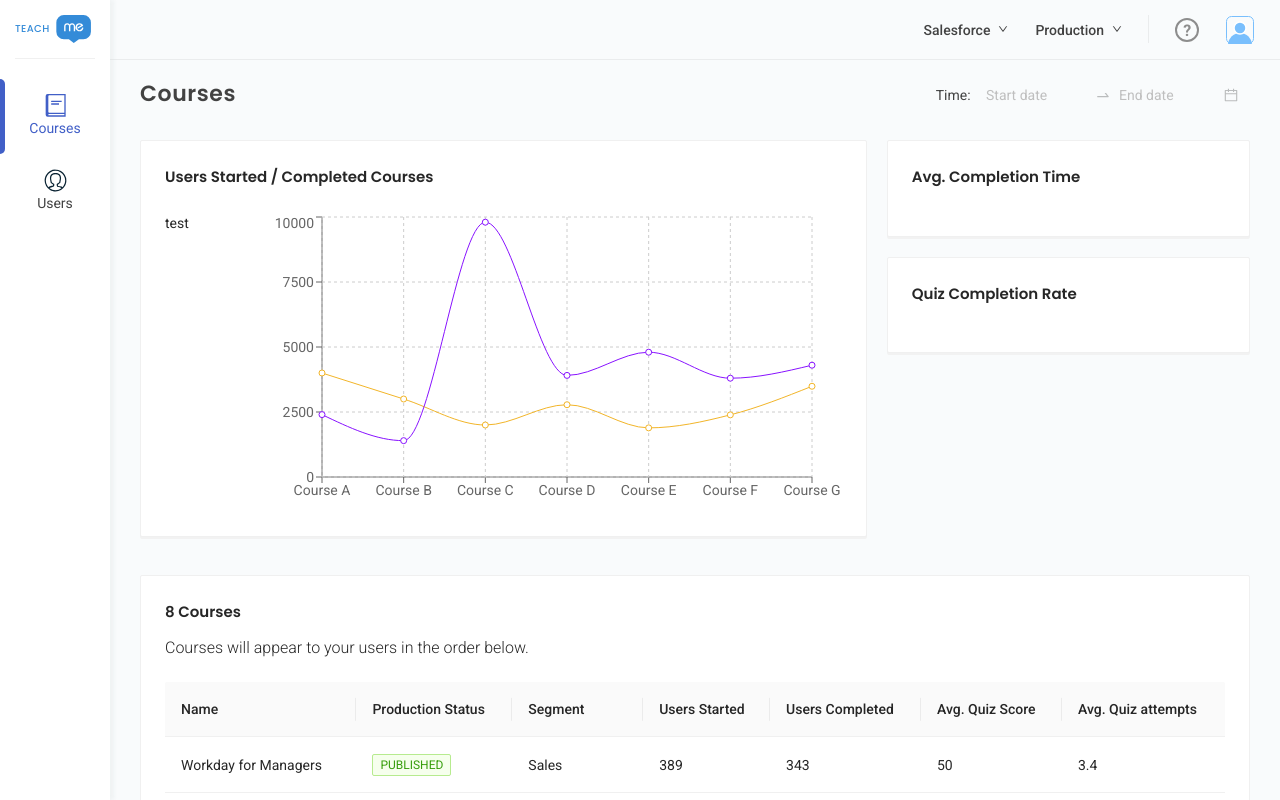
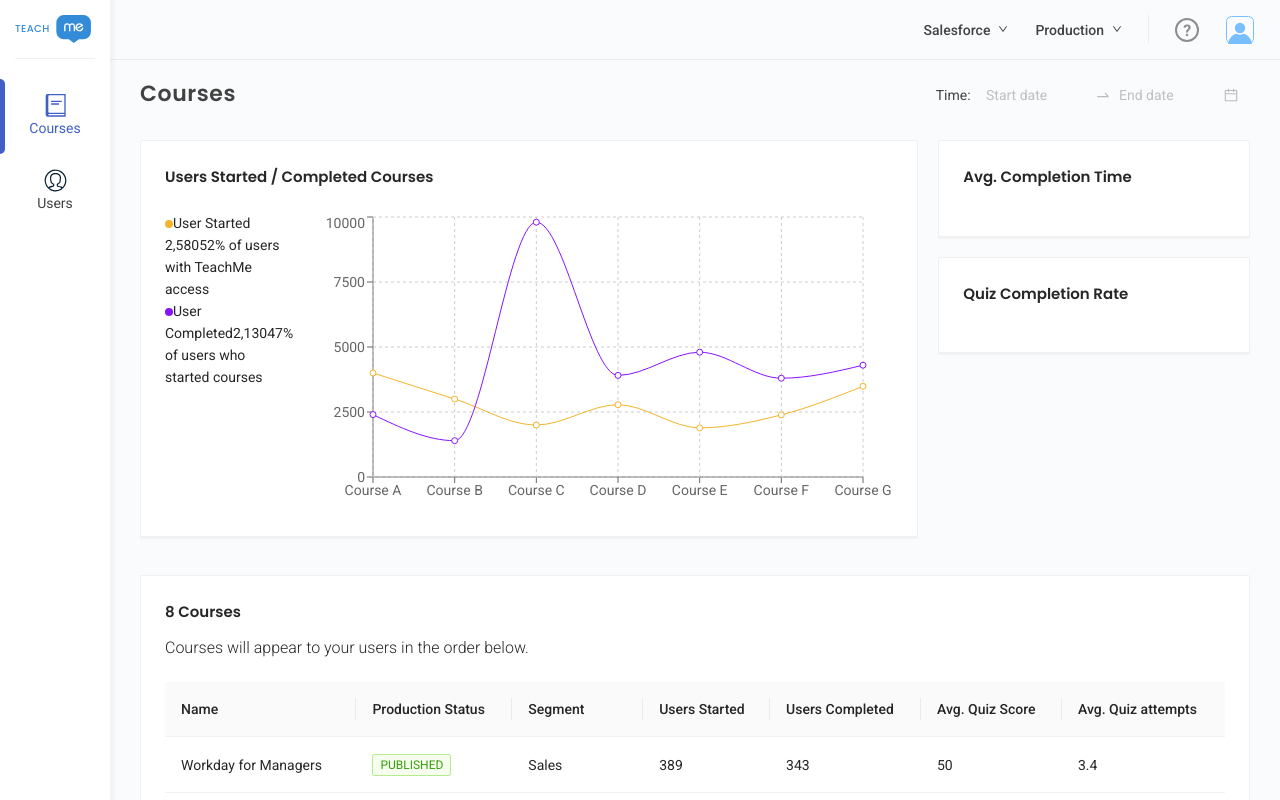
Before and after one commit to delta94/teachme-admin, a React (Create React App) app: page /courses in a window 1280 px wide. Built offline with nearby package versions, Linux system fonts and the light colour scheme.

Commit message:
Rendering static legend

```diff
--- a/src/components/Screen/CoursesScreen/CoursesStatusChart/index.tsx
+++ b/src/components/Screen/CoursesScreen/CoursesStatusChart/index.tsx
@@ -1,7 +1,10 @@
 import React, { ReactElement } from 'react';
-import { LineChart, XAxis, YAxis, CartesianGrid, Legend, Line, Tooltip } from 'recharts';
+import { LineChart, XAxis, YAxis, CartesianGrid, Line, Tooltip } from 'recharts';
 
 import WMCard from '../../../common/WMCard';
+import Header from '../../../common/Header';
+import StatusDot, { DotType } from '../../../common/StatusDot';
+
 import classes from './style.module.scss';
 
 const data = [
@@ -18,7 +21,28 @@ export default function CoursesStatusChart({ title }: { title?: ReactElement | s
   return (
     <WMCard title={title}>
       <div className={classes['courses-status']}>
-        <div className={classes.legend}>test</div>
+        <div className={classes.legend}>
+          <div className="legend-1">
+            <Header className="legend-title">
+              <>
+                <StatusDot type={DotType.Custom} dotColor="#F2B529" />
+                <span>User Started</span>
+              </>
+            </Header>
+            <span className="legend-number">{new Intl.NumberFormat().format(2580)}</span>
+            <span className="legend-description">52% of users with TeachMe access</span>
+          </div>
+          <div className="legend-2">
+            <Header className="legend-title">
+              <>
+                <StatusDot type={DotType.Custom} dotColor="#8812FF" />
+                <span>User Completed</span>
+                <span className="legend-number">{new Intl.NumberFormat().format(2130)}</span>
+                <span className="legend-description">47% of users who started courses</span>
+              </>
+            </Header>
+          </div>
+        </div>
         <LineChart
           width={600}
           height={300}
```
